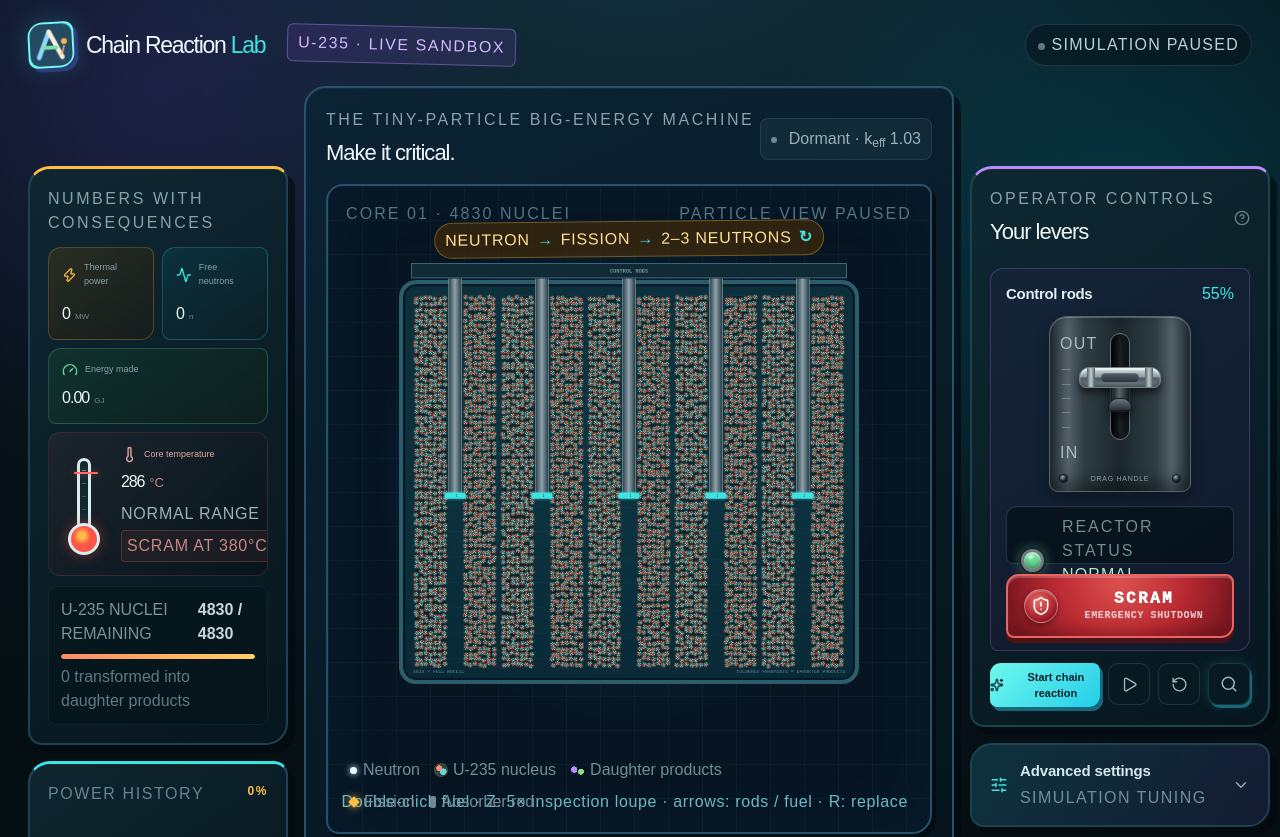
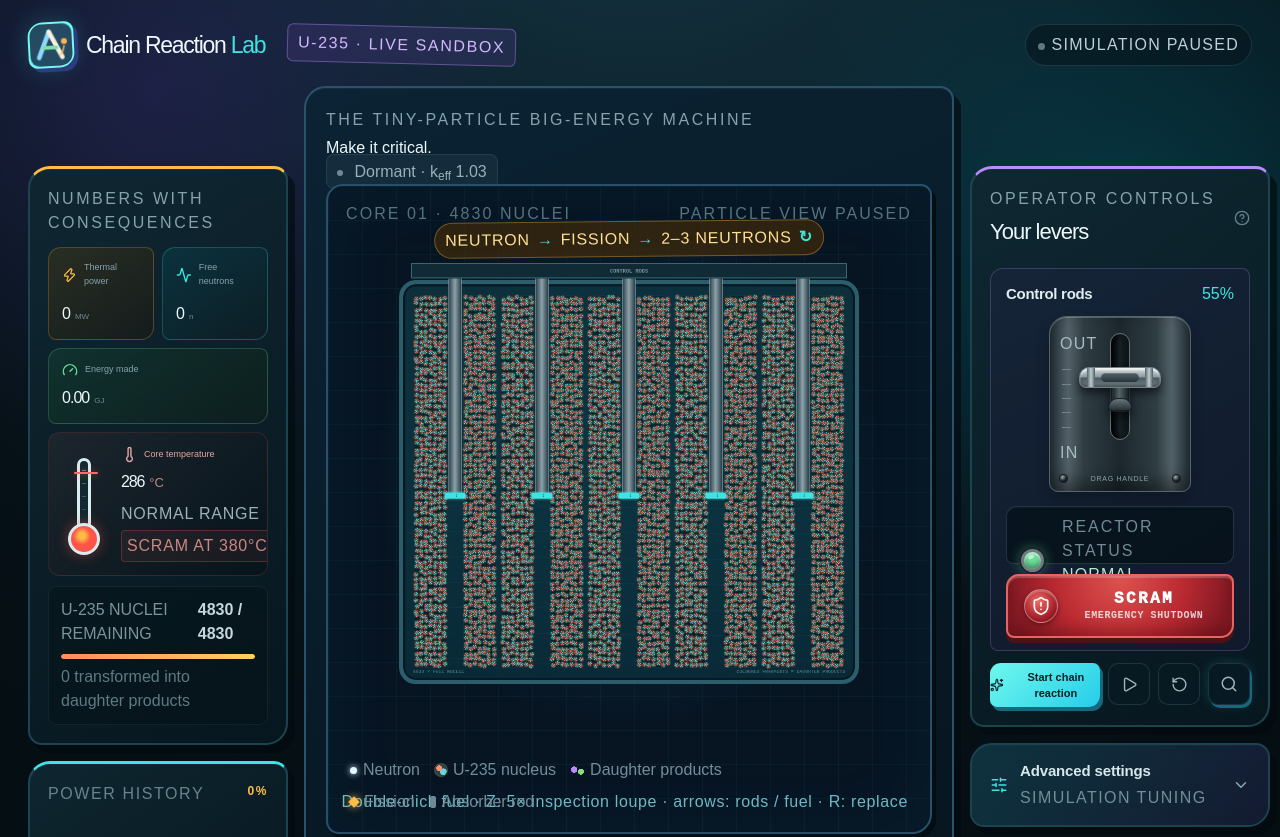
Before and after one commit to awm11/nuclear-reactor, a React (Vite) app: page / in a window 1280 px wide. Shown: the top 837 px of the page. Built offline with nearby package versions, Linux system fonts and the light colour scheme.

Commit message:
Remove reactor heading wrapper

```diff
--- a/app/page.tsx
+++ b/app/page.tsx
@@ -238,7 +238,7 @@ export default function Home() {
         </aside>
 
         <div className="reactor-panel panel">
-          <div className="panel-heading">
+          <>
             <div>
               <p className="eyebrow">The tiny-particle big-energy machine</p>
               <h2>Make it critical.</h2>
@@ -246,7 +246,7 @@ export default function Home() {
             <output className={`criticality-badge ${state.tone}`} aria-live="polite">
               <span /> {state.label} · k<sub>eff</sub> {kEffective.toFixed(2)}
             </output>
-          </div>
+          </>
 
           <div className={`core-stage ${temperatureWarning ? 'warning' : ''} ${overheating ? 'overheat' : ''}`}>
             <div className="chamber-label">
```
